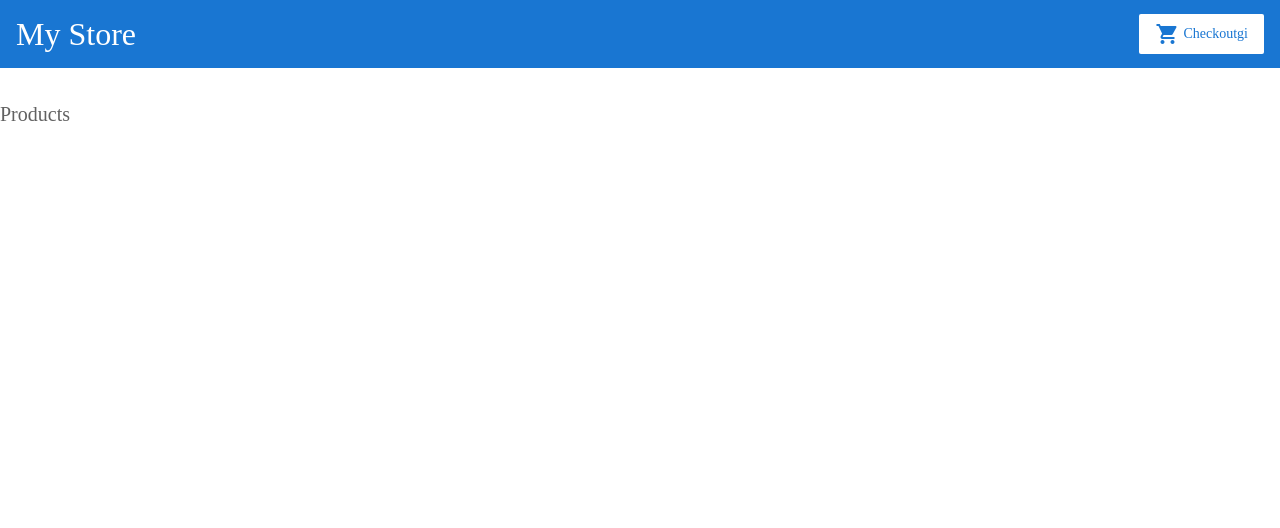
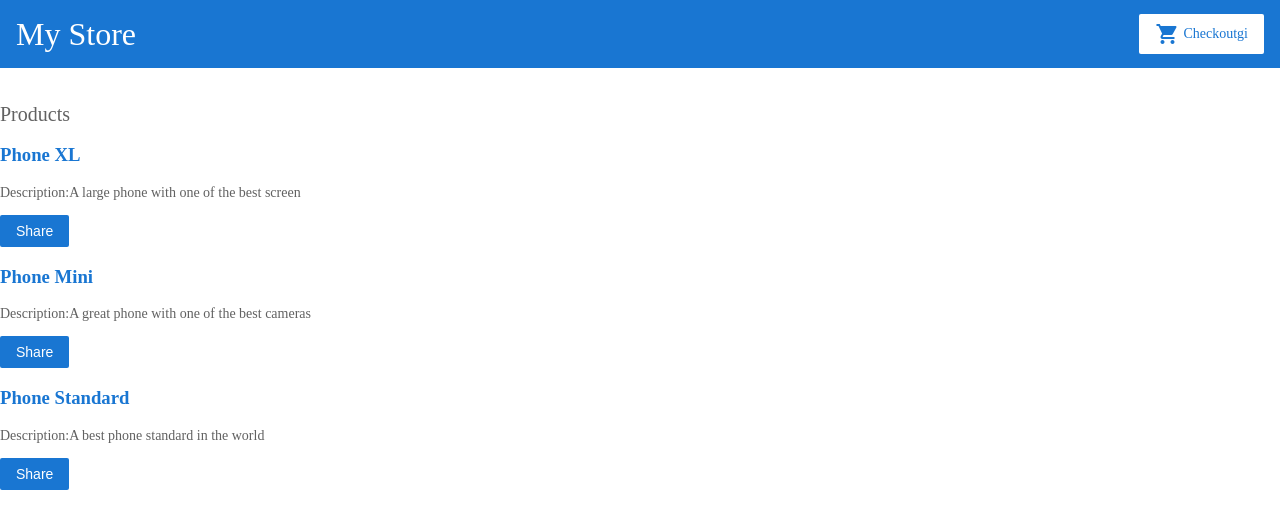
Before and after one commit to SupansaTan/Angular_Tutorial_G1, an Angular app in the folder my-store/: page / in a window 1280 px wide. Shown: the top 528 px of the page. Built offline with nearby package versions, Linux system fonts and the light colour scheme.

Commit message:
show products and detail

```diff
--- a/my-store/src/app/product-list/product-list.component.html
+++ b/my-store/src/app/product-list/product-list.component.html
@@ -1 +1,16 @@
 <h2>Products</h2>
+
+<div *ngFor="let product of products">
+    <h3>
+        <a [title]="product.name + 'detials'">
+            {{product.name}}
+        </a>
+    </h3>
+    <p *ngIf="product.description">
+        Description:{{product.description}}
+    </p>
+
+    <button (click)="share()">
+        Share
+    </button>
+</div>
```
Also changed, not shown: my-store/src/app/product-alerts/product-alerts.component.css (added), my-store/src/app/product-alerts/product-alerts.component.html (added), my-store/src/app/product-alerts/product-alerts.component.ts (added).
